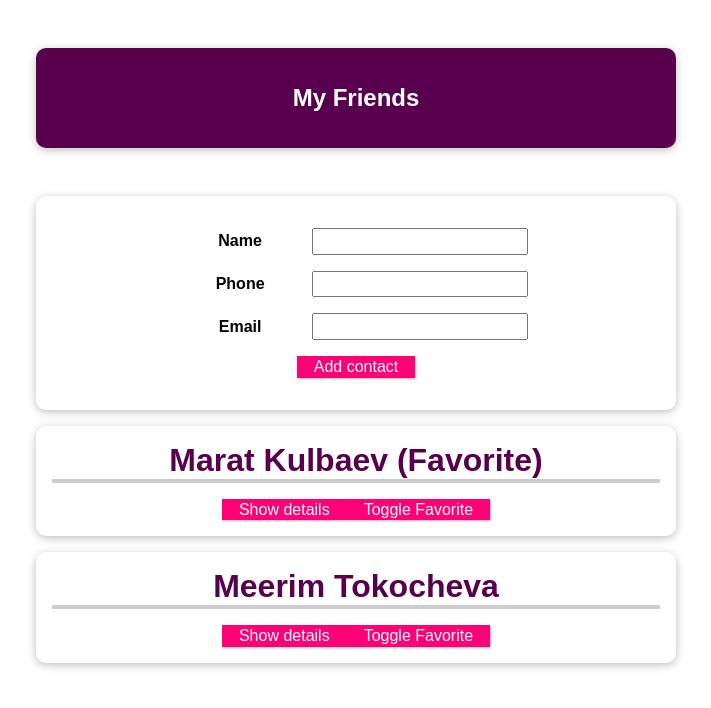
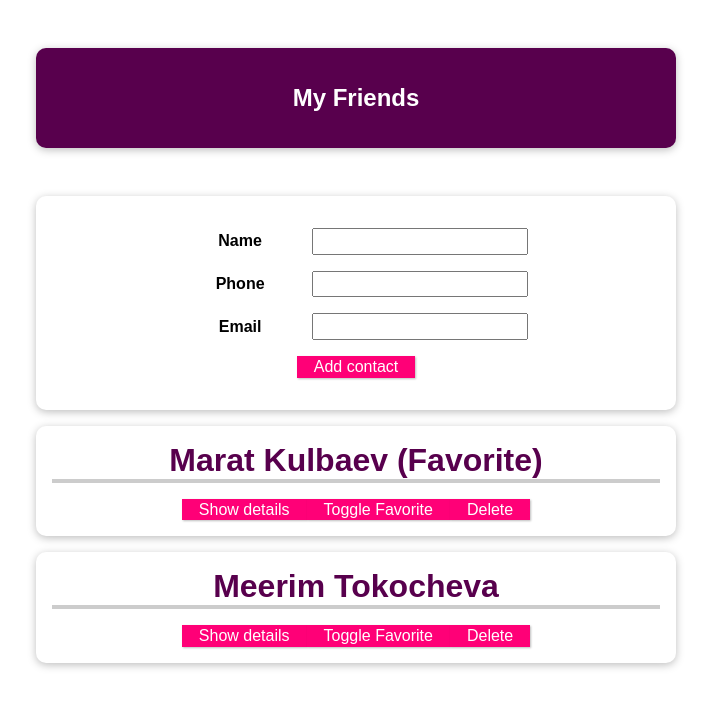
Before and after one commit to aismai/maxvue3, a Vue app: page / in a window 1280 px wide. Shown: the top 708 px of the page, without its empty margins (284-995 px from the left). Built offline with nearby package versions, Linux system fonts and the light colour scheme.

Commit message:
add delete method

```diff
--- a/src/App.vue
+++ b/src/App.vue
@@ -12,6 +12,7 @@
         :phone-number="friend.phone"
         :is-favorite="friend.isFavorite"
         @toggle-favorite="toggleFavoriteStatus"
+        @delete-friend="deleteFriend"
       ></friend-contact>
     </ul>
   </section>
@@ -54,6 +55,9 @@
       }
 
       this.friends.push(newFriendContact)
+    },
+    deleteFriend(friendId) {
+      this.friends = this.friends.filter((friend) => friend.id !== friendId)
     },
   },
 }
--- a/src/components/FriendContact.vue
+++ b/src/components/FriendContact.vue
@@ -5,6 +5,7 @@
       {{ detailsAreVisible ? "Hide details" : "Show details" }}
     </button>
     <button @click="toggleFavorite">Toggle Favorite</button>
+    <button @click="deleteFriend">Delete</button>
     <ul v-if="detailsAreVisible">
       <li><strong>Phone:</strong> {{ phoneNumber }}</li>
       <li><strong>Email:</strong> {{ email }}</li>
@@ -37,7 +38,7 @@
       default: false,
     },
   },
-  emits: ["toggle-favorite"],
+  emits: ["toggle-favorite", "delete-friend"],
   //   emits: {
   //     "toggle-favorite": function(id) {
   //       if (id) {
@@ -60,6 +61,9 @@
     toggleFavorite() {
       this.$emit("toggle-favorite", this.id)
     },
+    deleteFriend() {
+      this.$emit("delete-friend", this.id)
+    },
   },
 }
 </script>
```
